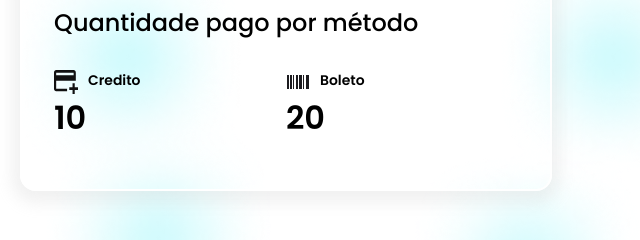
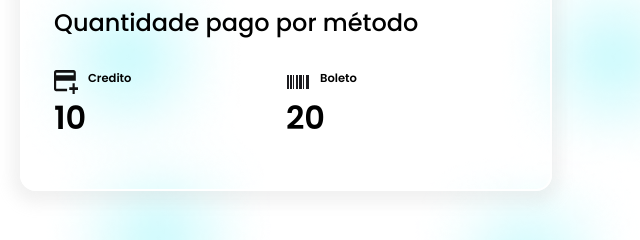
Before and after one commit to ryanNS3/Data-Manipulation-Typescript, a website built with Vite: page Data-manipulation-typescript/index.html in a window 1280 px wide. Shown: the part 258-498 px from the top of the page, 632-1272 px from the left. Built offline with nearby package versions, Linux system fonts and the light colour scheme; no server answers.

Commit message:
fix/ajustando a fonte do h6

```diff
--- a/Data-manipulation-typescript/global.css
+++ b/Data-manipulation-typescript/global.css
@@ -90,7 +90,7 @@ body{
     font-family: "Poppins", sans-serif;
     font-weight: 600;
     font-style: normal;
-    font-size: 0.87rem;
+    font-size: 0.72rem;
 }
 
 
```
